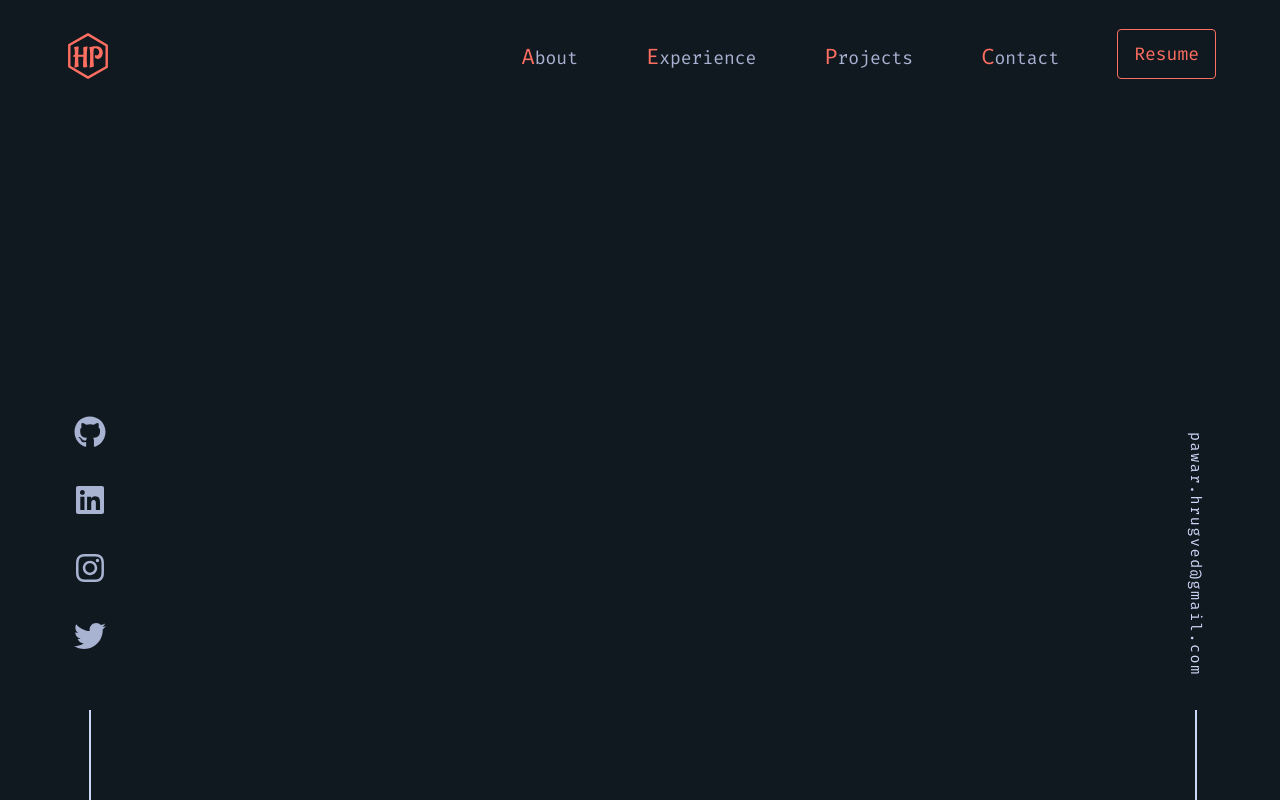
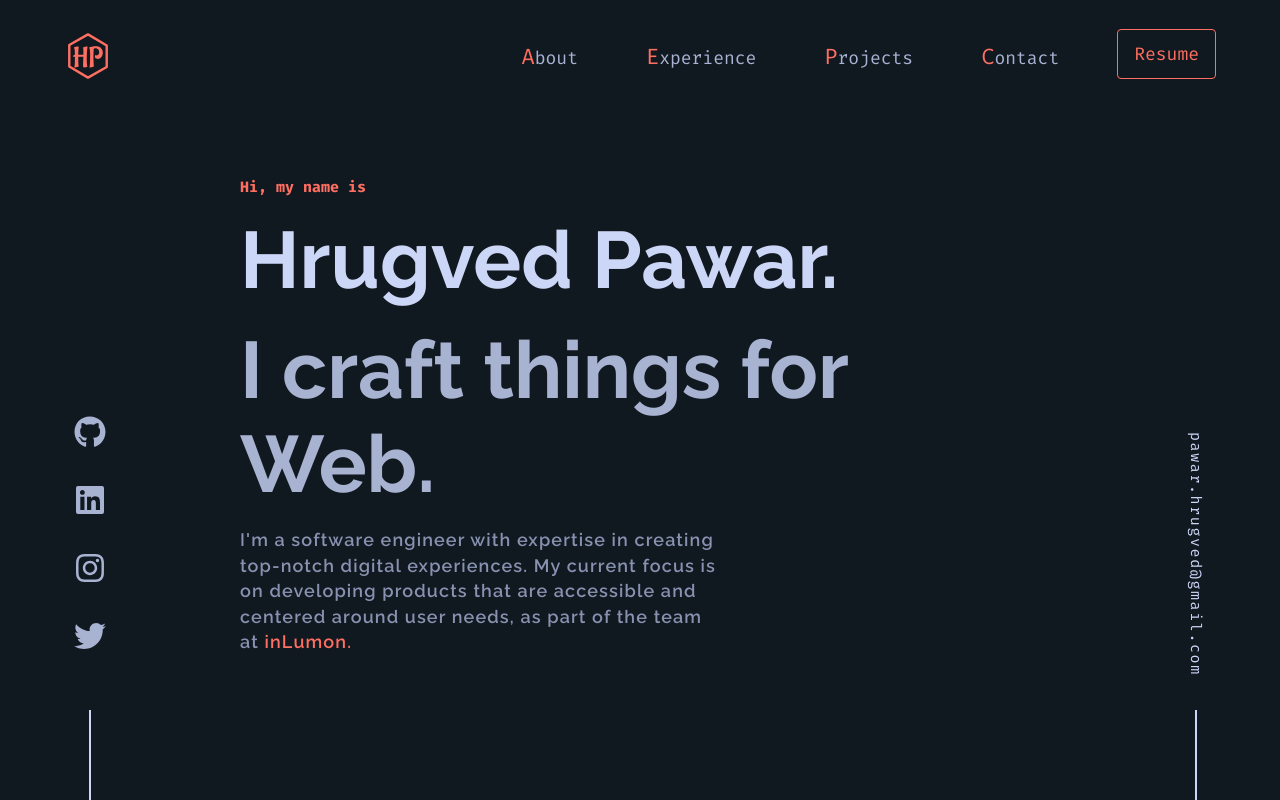
Before and after one commit to iamhrugved/Portfolio, a Next.js app: page / in a window 1280 px wide. Built offline with nearby package versions, Linux system fonts and the light colour scheme.

Commit message:
home section completed

```diff
--- a/src/pages/index.tsx
+++ b/src/pages/index.tsx
@@ -1,5 +1,6 @@
 import Email from '@/components/Email'
 import Socials from '@/components/Socials'
+import Home from '@/sections/Home'
 import Navbar from '@/sections/Navbar'
 import React from 'react'
 
@@ -9,6 +10,9 @@ const Index = () => {
       <Navbar />
       <Socials />
       <Email />
+      <main>
+        <Home />
+      </main>
     </div>
   )
 }
--- a/src/scss/_globals.scss
+++ b/src/scss/_globals.scss
@@ -7,3 +7,32 @@ body {
     padding: 0;
     box-sizing: border-box;
 }
+
+.link {
+    text-decoration: none;
+    display: inline-block;
+    position: relative;
+    color: var(--theme-color);
+    &:after {
+        content: "";
+        position: absolute;
+        width: 100%;
+        height: 0.5px;
+        bottom: 0;
+        left: 0;
+        transform: scaleX(0);
+        background-color: var(--theme-color);
+        transform-origin: bottom right;
+        transition: transform 0.3s ease-out;
+    }
+    &:hover,
+    &:focus {
+        &::after {
+            transform: scaleX(1);
+            transform-origin: bottom left;
+        }
+    }
+    &:focus {
+        outline: none;
+    }
+}
--- /dev/null
+++ b/src/scss/_main.scss
@@ -0,0 +1,3 @@
+main {
+    margin: 0 15rem;
+}
--- a/src/scss/index.scss
+++ b/src/scss/index.scss
@@ -1,5 +1,6 @@
 @import "variables";
 @import "globals";
+@import "main";
 
 @import "components/index";
 @import "sections/index";
--- /dev/null
+++ b/src/scss/sections/_home.scss
@@ -0,0 +1,40 @@
+.home {
+    margin-top: 4rem;
+    display: flex;
+    flex-direction: column;
+    align-items: flex-start;
+    gap: 1rem;
+    justify-content: center;
+    min-height: 60vh;
+
+    &-title {
+        color: var(--theme-color);
+        font-size: var(--tsm2);
+        font-family: var(--fira-code);
+    }
+    &-title-large {
+        font-size: var(--tgiant);
+        font-family: var(--raleway);
+        color: var(--light-slate);
+    }
+    &-title-sub {
+        color: var(--lightest-slate);
+    }
+    &-text {
+        color: var(--slate);
+        margin-right: 40%;
+        font-size: var(--tlarge);
+        letter-spacing: 0.07rem;
+        line-height: 1.6rem;
+        font-weight: 600;
+        font-family: var(--raleway);
+    }
+    &-button {
+        margin-top: 2rem;
+        .btn {
+            padding: 1rem 2rem;
+            font-size: var(--tsm1);
+            font-family: var(--raleway);
+        }
+    }
+}
--- a/src/scss/sections/_index.scss
+++ b/src/scss/sections/_index.scss
@@ -1 +1,2 @@
 @import "navbar";
+@import "home";
--- /dev/null
+++ b/src/sections/Home.tsx
@@ -0,0 +1,26 @@
+import Link from 'next/link'
+import React from 'react'
+
+function Home() {
+  return (
+    <div className='home'>
+        <h1 className='home-title'>
+            Hi, my name is
+        </h1>
+        <h2 className="home-title-large">
+            Hrugved Pawar.
+        </h2>
+        <h3 className="home-title-large home-title-sub">
+            I craft things for Web.
+        </h3>
+        <p className="home-text">
+            I&apos;m a software engineer with expertise in creating top-notch digital experiences.
+            My current focus is on developing products that are accessible and centered around user needs,
+            as part of the team at&nbsp;
+            <Link href="https://www.inlumon.com/" target="_blank" className="link">inLumon.</Link>
+        </p>
+    </div>
+  )
+}
+
+export default Home
```
